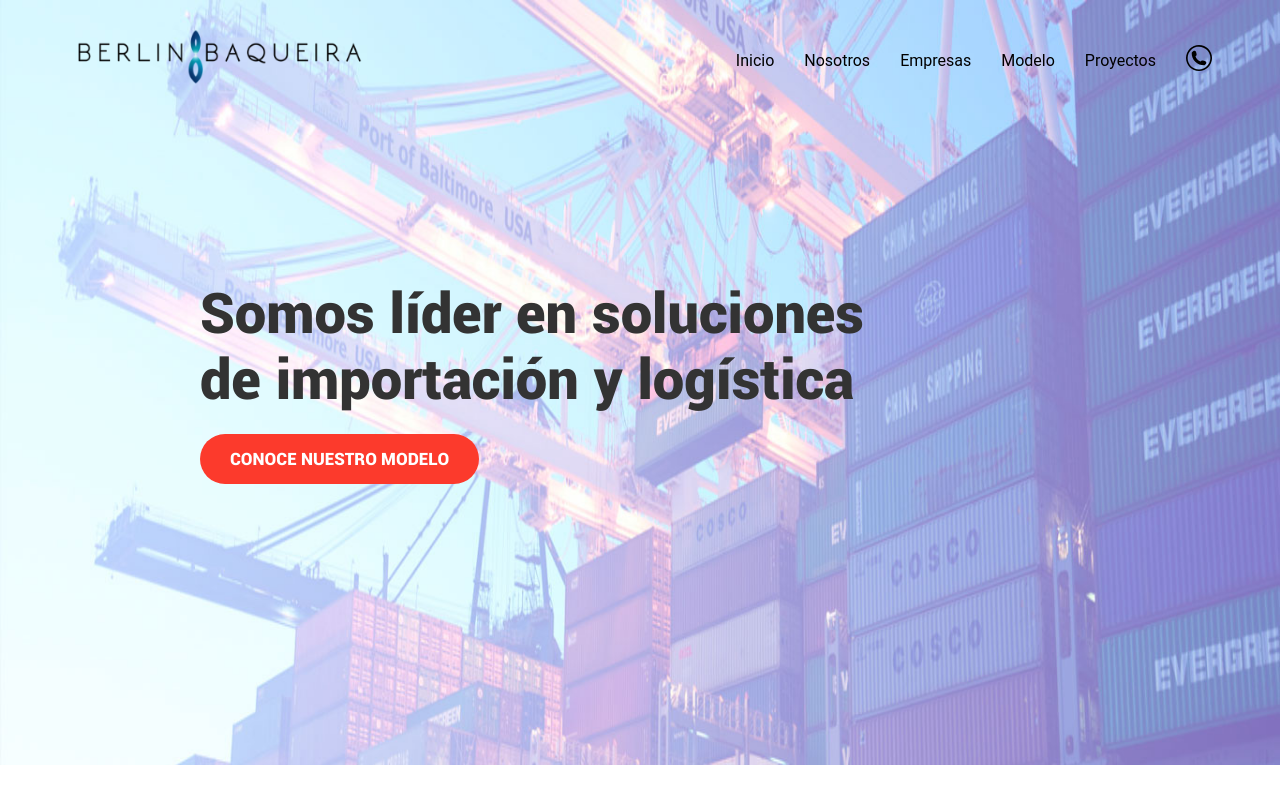
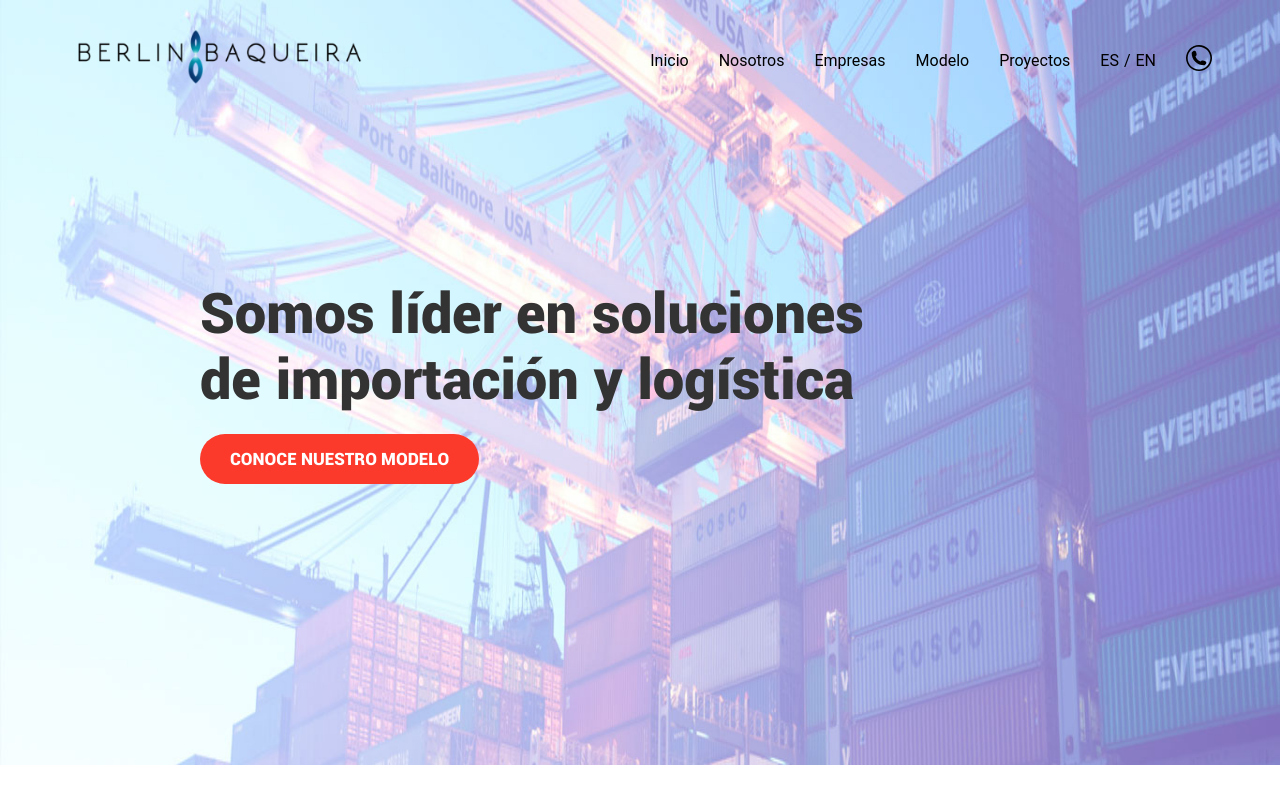
Before and after one commit to JorgeParraAndrade/berlin-baqueira, a Nuxt app: page / in a window 1280 px wide. Shown: the top 800 px of the page. Built offline with nearby package versions, Linux system fonts and the light colour scheme.

Commit message:
Language control added

```diff
--- a/components/MenuBar.vue
+++ b/components/MenuBar.vue
@@ -15,6 +15,7 @@
 					<li><a href="#" v-scroll-to="'#empresas'">{{$t('links.empresas')}}</a></li>
 					<li><a href="#" v-scroll-to="'#modelo'">{{$t('links.modelo')}}</a></li>
 					<li><a href="#" v-scroll-to="'#proyectos'">{{$t('links.proyectos')}}</a></li>
+					<li><nuxt-link to="/es" tag="a">ES</nuxt-link> / <nuxt-link to="/en" tag="a">EN</nuxt-link></li>
 					<li><a href="#" v-scroll-to="'#contacto'"><img src="../assets/img/phone.png" alt="Contacto"></a></li>
 				</ul>
 			</div>
@@ -35,6 +36,8 @@
 				<li><a href="#" v-scroll-to="'#modelo'" @click="closemenu()">{{$t('links.modelo')}}</a></li>
 				<li><a href="#" v-scroll-to="'#proyectos'" @click="closemenu()">{{$t('links.proyectos')}}</a></li>
 				<li><a href="#" v-scroll-to="'#contacto'" @click="closemenu()">{{$t('links.contacto')}}</a></li>
+				<li><nuxt-link to="/es" tag="a">Español</nuxt-link></li>
+				<li><nuxt-link to="/en" tag="a">English</nuxt-link></li>
 			</ul>
 		</div>
 
```
Also changed, not shown: 4 other files (tests, documents, lock files or other folders).
